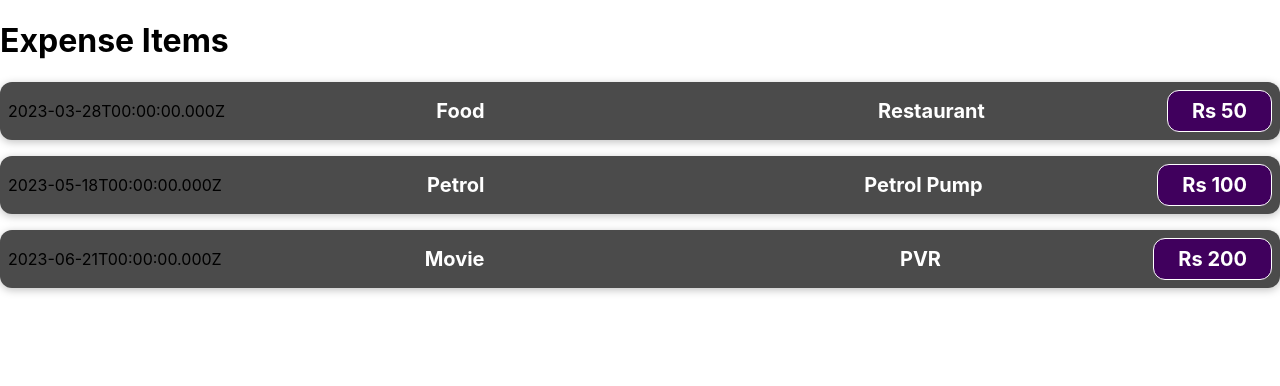
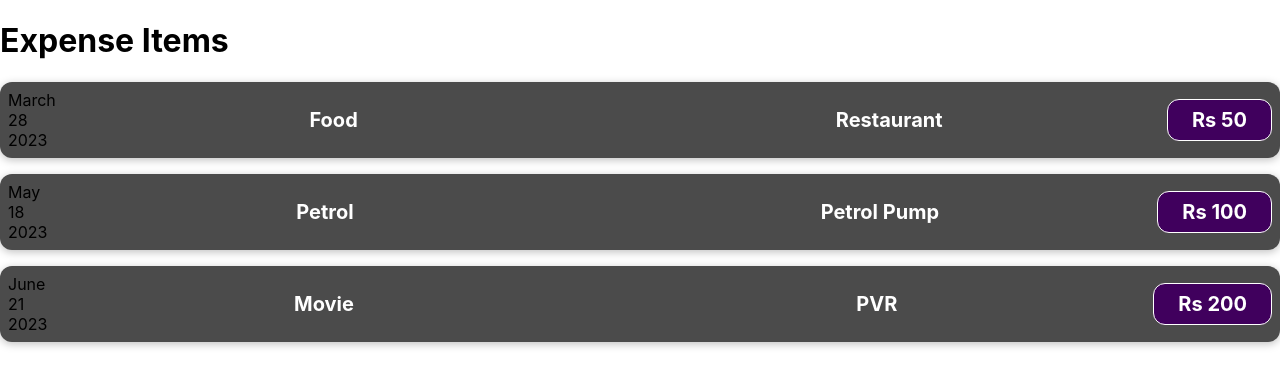
Before and after one commit to Ajoy31097/Learn-React, a React (Create React App) app in the folder my-app/: page / in a window 1280 px wide. Shown: the top 386 px of the page. Built offline with nearby package versions, Linux system fonts and the light colour scheme.

Commit message:
ExpenseDate and ExpenseDetails components added with shorter return statement

```diff
--- /dev/null
+++ b/my-app/src/Components/ExpenseDate.js
@@ -0,0 +1,15 @@
+function ExpenseDate(props) {
+
+    const month = props.date.toLocaleString('en-US', { month: 'long' });
+    const day = props.date.toLocaleString('en-US', { day: '2-digit' });
+    const year = props.date.getFullYear();
+
+
+    return (<div>
+        <div>{month}</div>
+        <div>{day}</div>
+        <div>{year}</div>
+    </div>)
+}
+
+export default ExpenseDate;
--- /dev/null
+++ b/my-app/src/Components/ExpenseDetails.js
@@ -0,0 +1,15 @@
+function ExpenseDetails(props) {
+    const title = props.title;
+    const amount = props.amount;
+    const location = props.location;
+
+    return (
+        <div className="expense-item__description">
+            <h2>{props.title}</h2>
+            <div className="expense-item_location"><h2>{props.location}</h2></div>
+            <div className="expense-item__price">Rs {props.amount}</div>
+        </div>
+    )
+}
+
+export default ExpenseDetails;
--- a/my-app/src/Components/ExpenseItem.js
+++ b/my-app/src/Components/ExpenseItem.js
@@ -1,13 +1,11 @@
-
+import ExpenseDate from "./ExpenseDate";
+import ExpenseDetails from "./ExpenseDetails";
 
 function ExpenseItem(props) {
+
     return <div className="expense-item-date">
-        <div>{props.date.toISOString()}</div>
-        <div className="expense-item__description">
-            <h2>{props.title}</h2>
-            <div className="expense-item_location"><h2>{props.location}</h2></div>
-            <div className="expense-item__price">Rs {props.amount}</div>
-        </div>
+        <ExpenseDate date = {props.date}/>
+        <ExpenseDetails amount={props.amount}  location={props.location}   title={props.title} />
     </div>
 }
 export default ExpenseItem;
```
